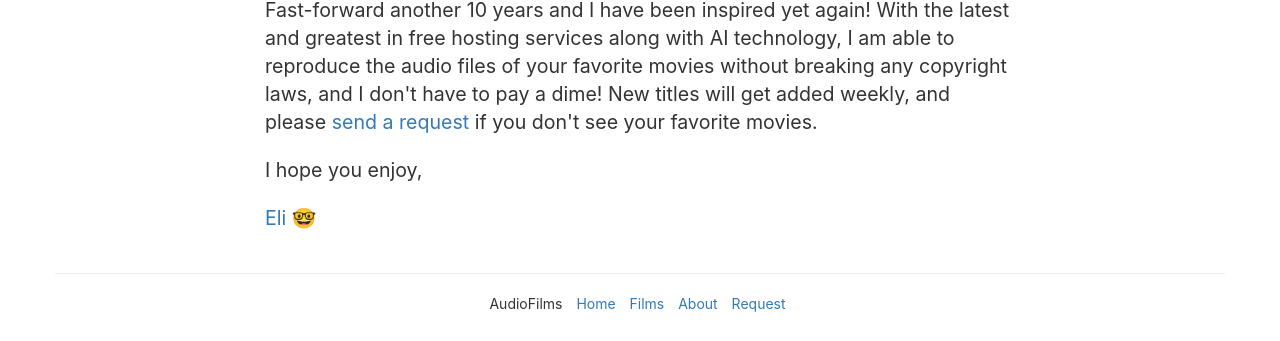
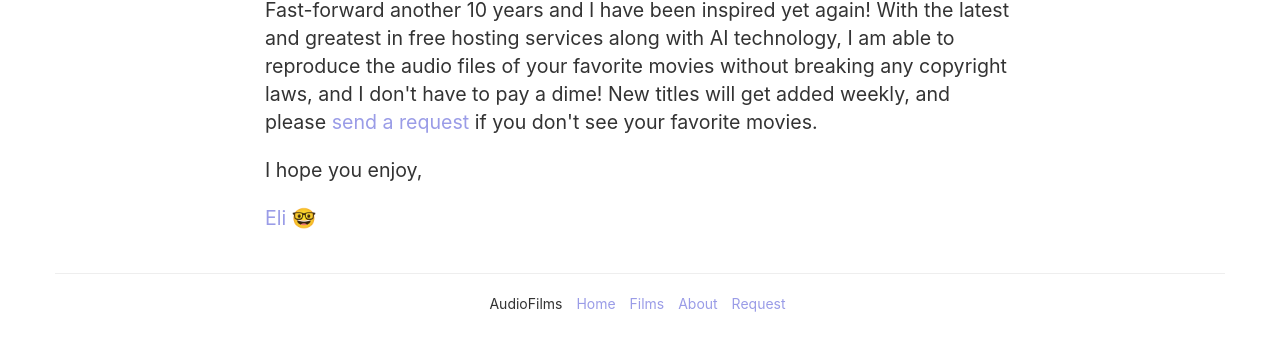
Before and after one commit to eliduke/audiofilms.net, a Jekyll site: the page built from about.html, in a window 1280 px wide and 1258 px high. Shown: the part 914-1255 px from the top of the window. Built offline with Jekyll 4.4.1, drawn with Linux system fonts in a browser that asks for light colours; nearby versions of some CDN libraries.

Commit message:
better site-wide link colors / behavior

```diff
--- a/css/app.scss
+++ b/css/app.scss
@@ -12,6 +12,12 @@ img { margin-bottom: 20px }
 audio { width: 100% }
 footer { margin-bottom: 20px }
 table { .right { text-align: right } }
+
+a { color: #9a9ce7 }
+a:hover {
+  color: #7b7cb8;
+  text-decoration: #3a4c5a
+}
 
 .navbar-default {
   background-color: #0D243F;
```
